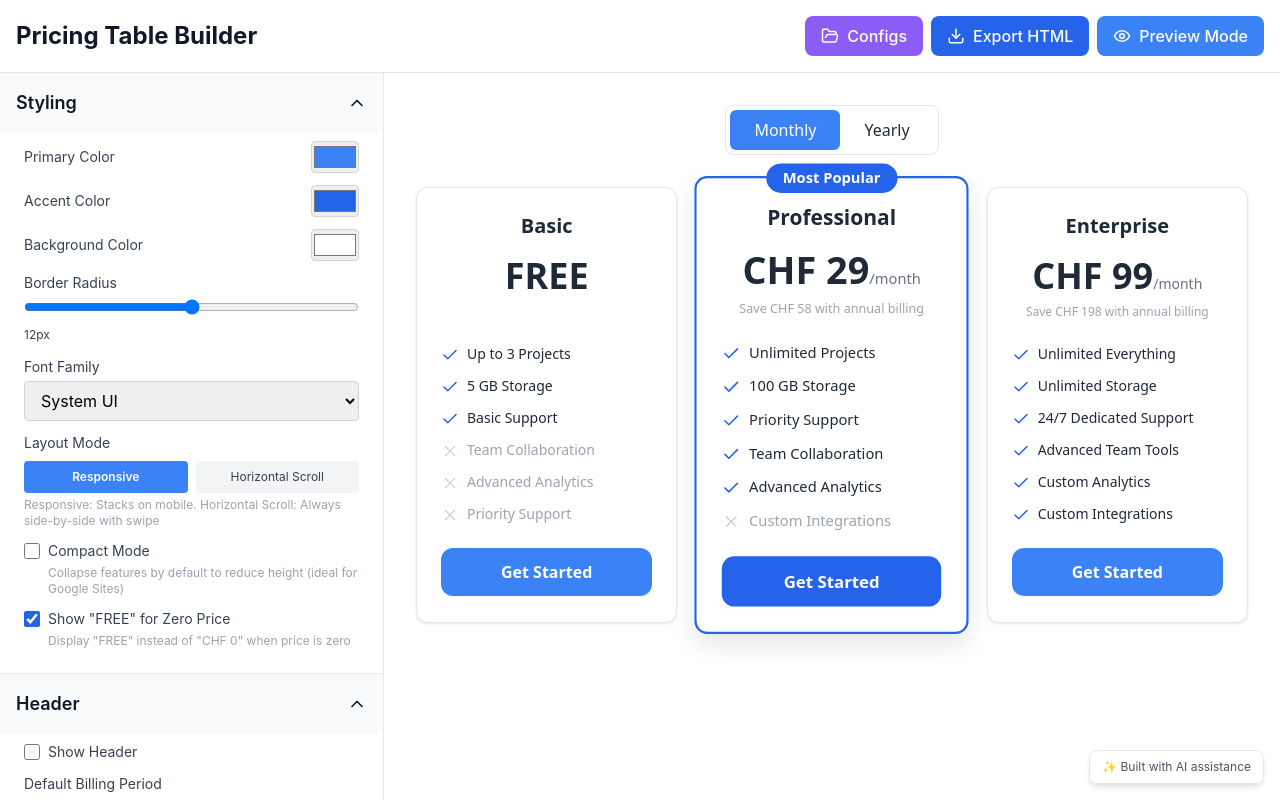
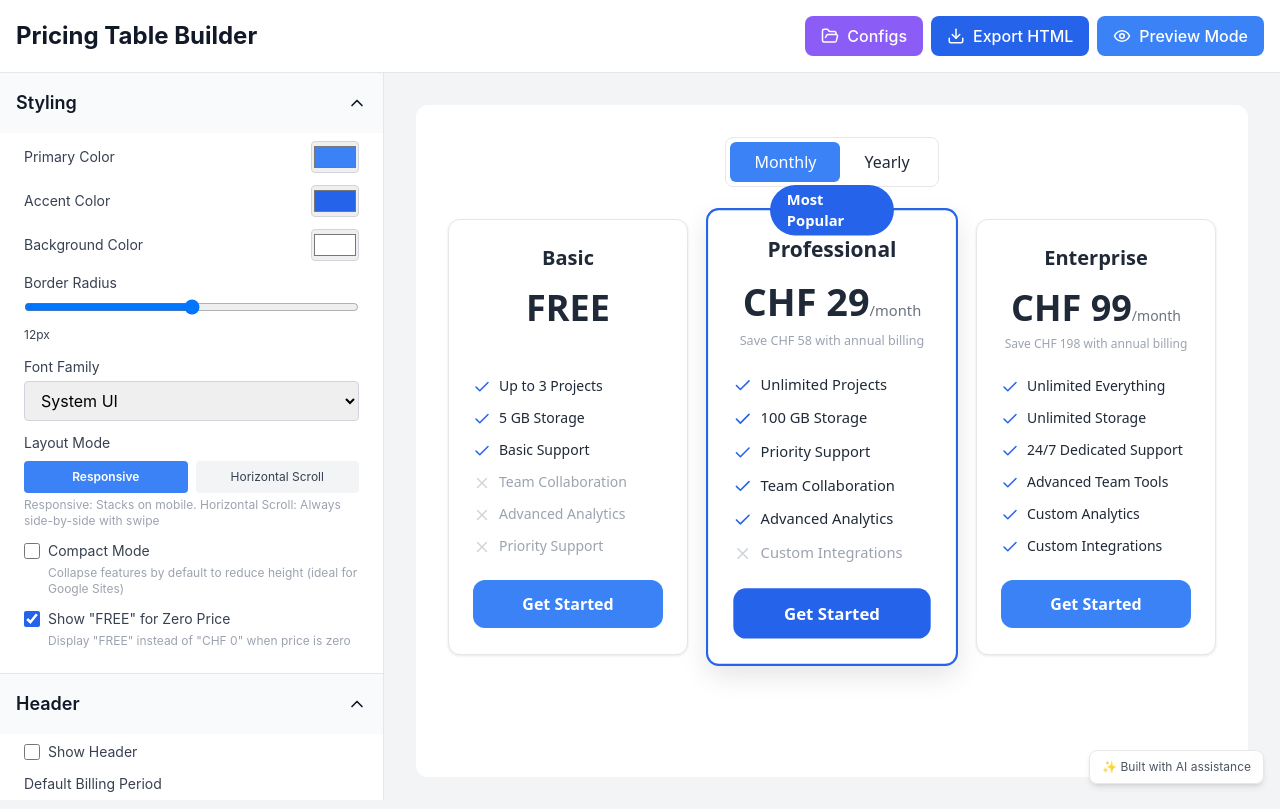
Before and after one commit to francodgstn/quick-price-table, a React (Create React App) app: page / in a window 1280 px wide. Built offline with nearby package versions, Linux system fonts and the light colour scheme.

Commit message:
Isolate pricing table styling from UI - only apply backgroundColor/fontFamily to pricing table content

```diff
--- a/src/components/PricingPreview.js
+++ b/src/components/PricingPreview.js
@@ -65,10 +65,15 @@ export default function PricingPreview({ plans, styles, header, billingPeriod, s
 
   return (
     <div className="flex-1 p-8 overflow-y-auto" style={{
-      backgroundColor: styles.backgroundColor,
-      fontFamily: styles.fontFamily
+      backgroundColor: '#f3f4f6'
     }}>
-      <div className="max-w-6xl mx-auto">
+      <div className="max-w-6xl mx-auto" style={{
+        backgroundColor: styles.backgroundColor,
+        fontFamily: styles.fontFamily,
+        borderRadius: '12px',
+        padding: '2rem',
+        minHeight: 'calc(100vh - 8rem)'
+      }}>
         {header.show && (
           <div className="text-center mb-12">
             {header.title && (
```
